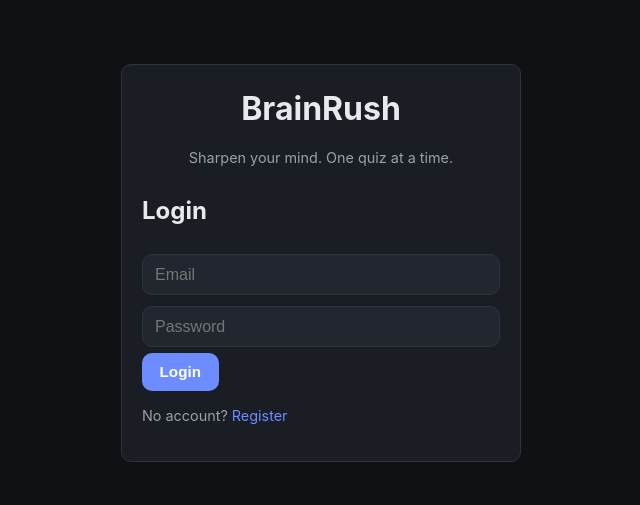
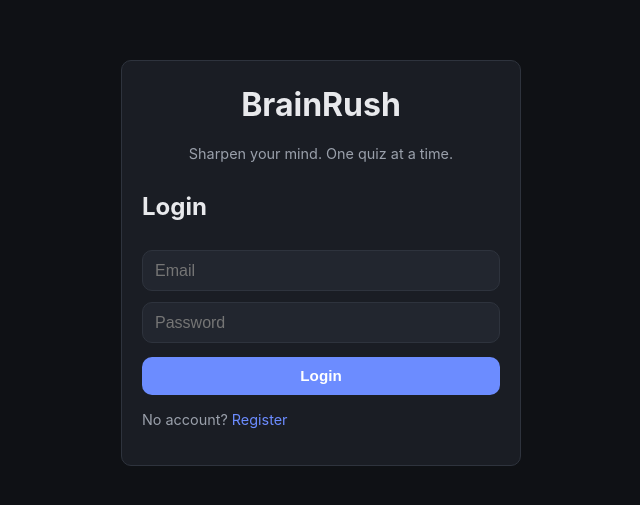
Before and after one commit to beatsbynorth21/ts-academy-quiz-platform, a React (Vite) app in the folder client/: page /login in a window 1280 px wide. Shown: the part 153-658 px from the top of the page, without its empty margins (319-959 px from the left). Built offline with nearby package versions, Linux system fonts and the light colour scheme; no server answers.

Commit message:
Full-width auth button

```diff
--- a/client/src/index.css
+++ b/client/src/index.css
@@ -134,3 +134,8 @@ form { margin-top: 0.5rem; }
   width: 100%;
   max-width: 400px;
 }
+
+.auth-card button {
+  width: 100%;
+  margin-top: 0.5rem;
+}
```
